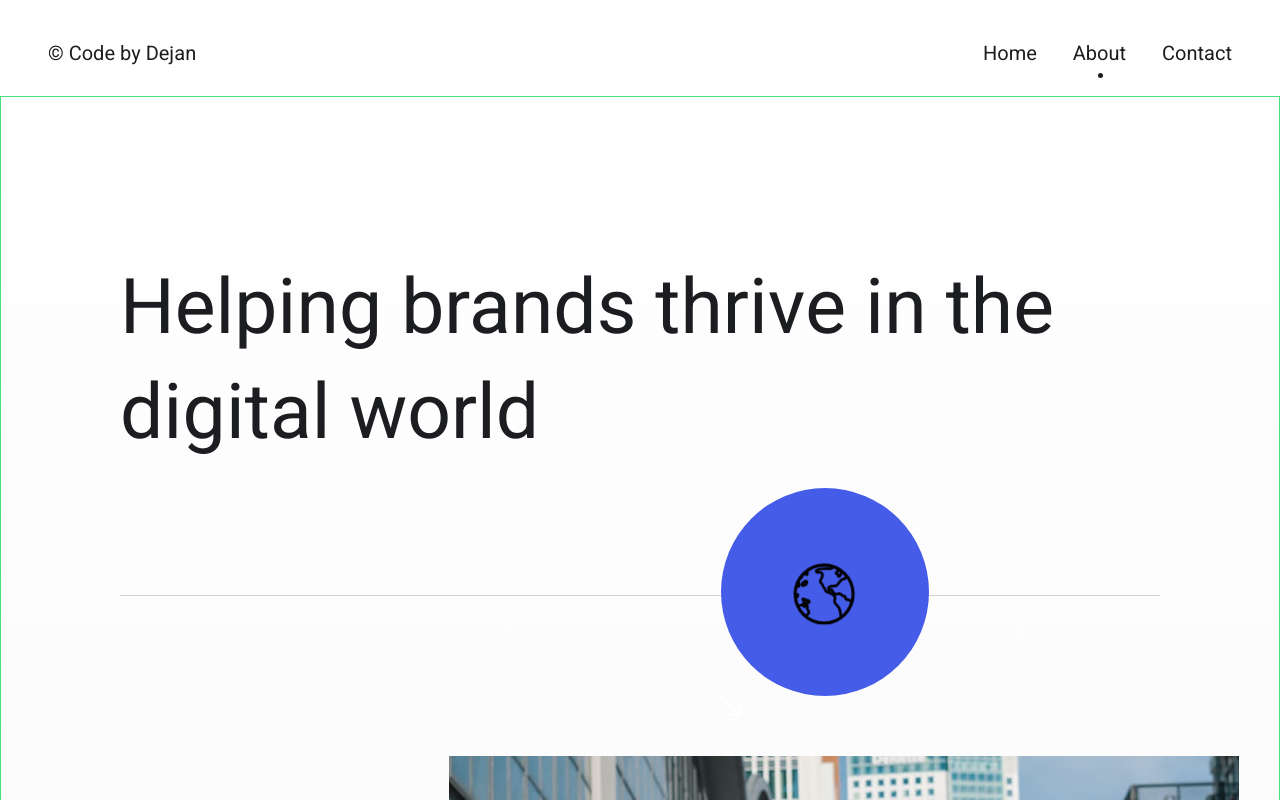
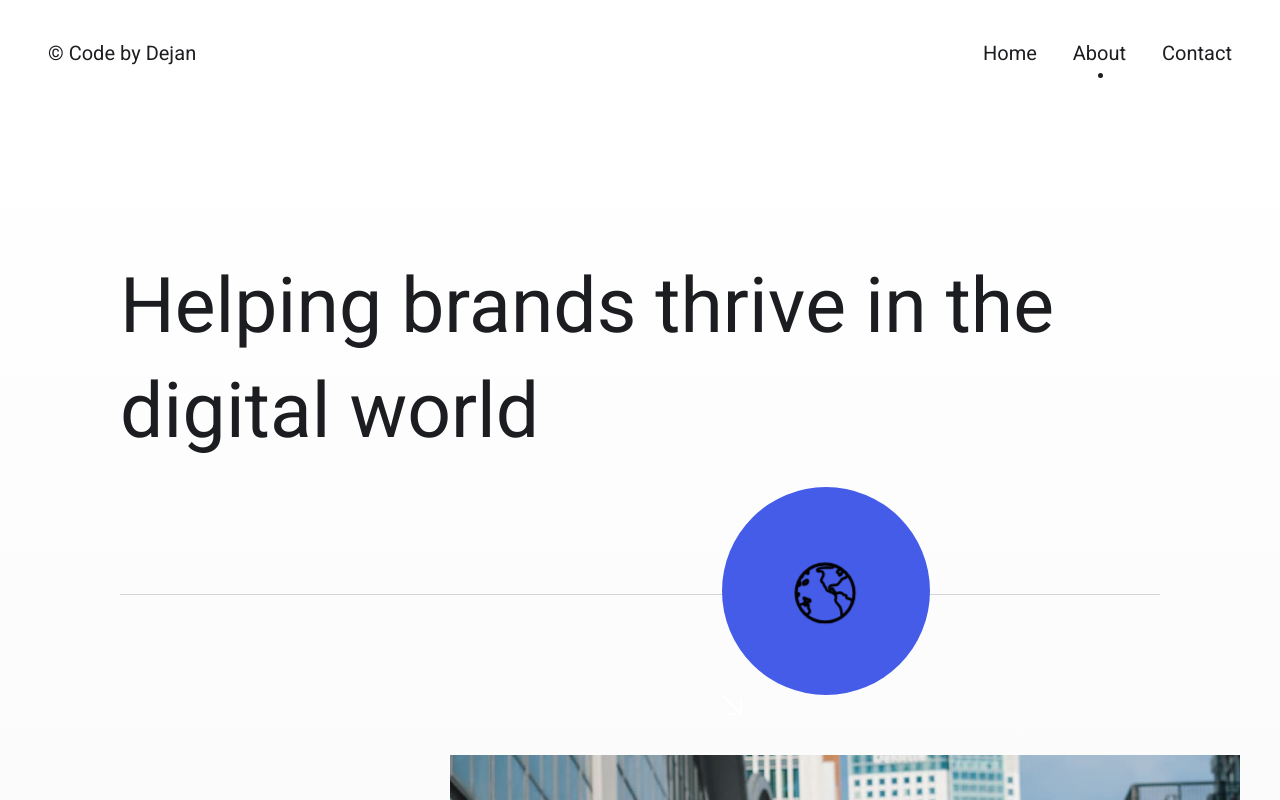
Before and after one commit to dejanheroxd/portfolio-dsn-v2, a React (Vite) app: page /about in a window 1280 px wide. Shown: the top 800 px of the page. Built offline with nearby package versions, Linux system fonts and the light colour scheme.

Commit message:
world align no borders

```diff
--- a/src/pages/about/About.jsx
+++ b/src/pages/about/About.jsx
@@ -9,7 +9,7 @@ import Transition from "../../components/navbar/Transition";
 export default function About() {
   return (
     <Transition page={"About"}>
-      <div className="mt-24 border border-green-400 bg-gradient-to-t from-zinc-200">
+      <div className="mt-24 bg-gradient-to-t from-zinc-200">
         <HeadingSec />
         <ExploringSec />
         <ServicesSec />
--- a/src/pages/about/HeadingSec.jsx
+++ b/src/pages/about/HeadingSec.jsx
@@ -16,7 +16,7 @@ export default function HeadingSec() {
           Helping brands thrive in the digital world
         </p>
       </div>
-      <div className="absolute bottom-[-69px] right-[55px] h-28 w-28 rounded-full bg-dennisBlue-100 sm:bottom-[-70px] sm:right-[150px] lg:bottom-[-77px] lg:right-[200px] lg:h-40 lg:w-40 xl:bottom-[-100px] xl:right-[350px] xl:h-52 xl:w-52 2xl:right-[415px]">
+      <div className="absolute bottom-[-55px] right-[55px] h-28 w-28 rounded-full bg-dennisBlue-100 sm:bottom-[-70px] sm:right-[150px] lg:bottom-[-77px] lg:right-[200px] lg:h-40 lg:w-40 xl:bottom-[-100px] xl:right-[350px] xl:h-52 xl:w-52 2xl:right-[415px]">
         <Lottie
           initialSegment={[26, 114]}
           lottieRef={worlRef}
```
